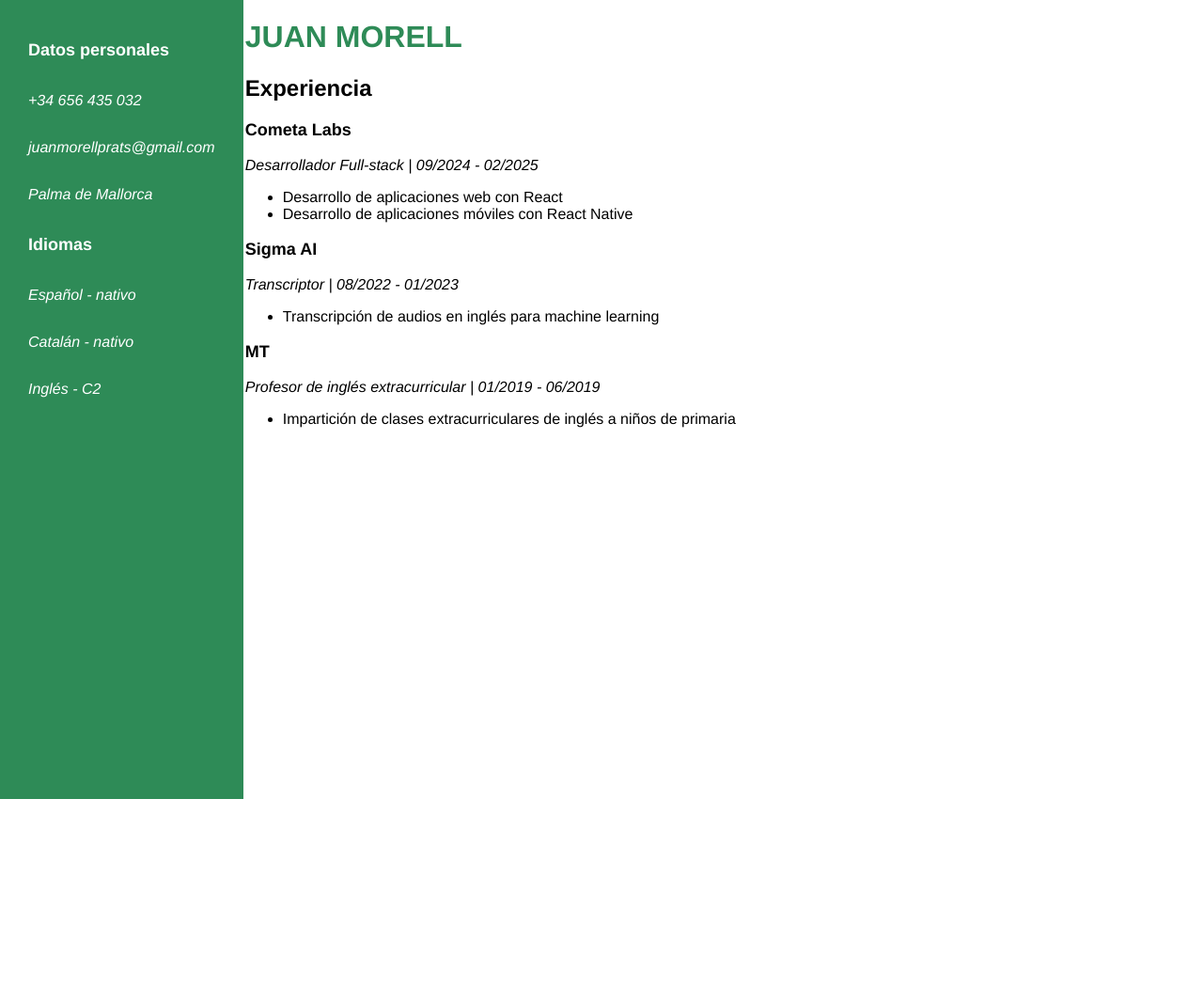
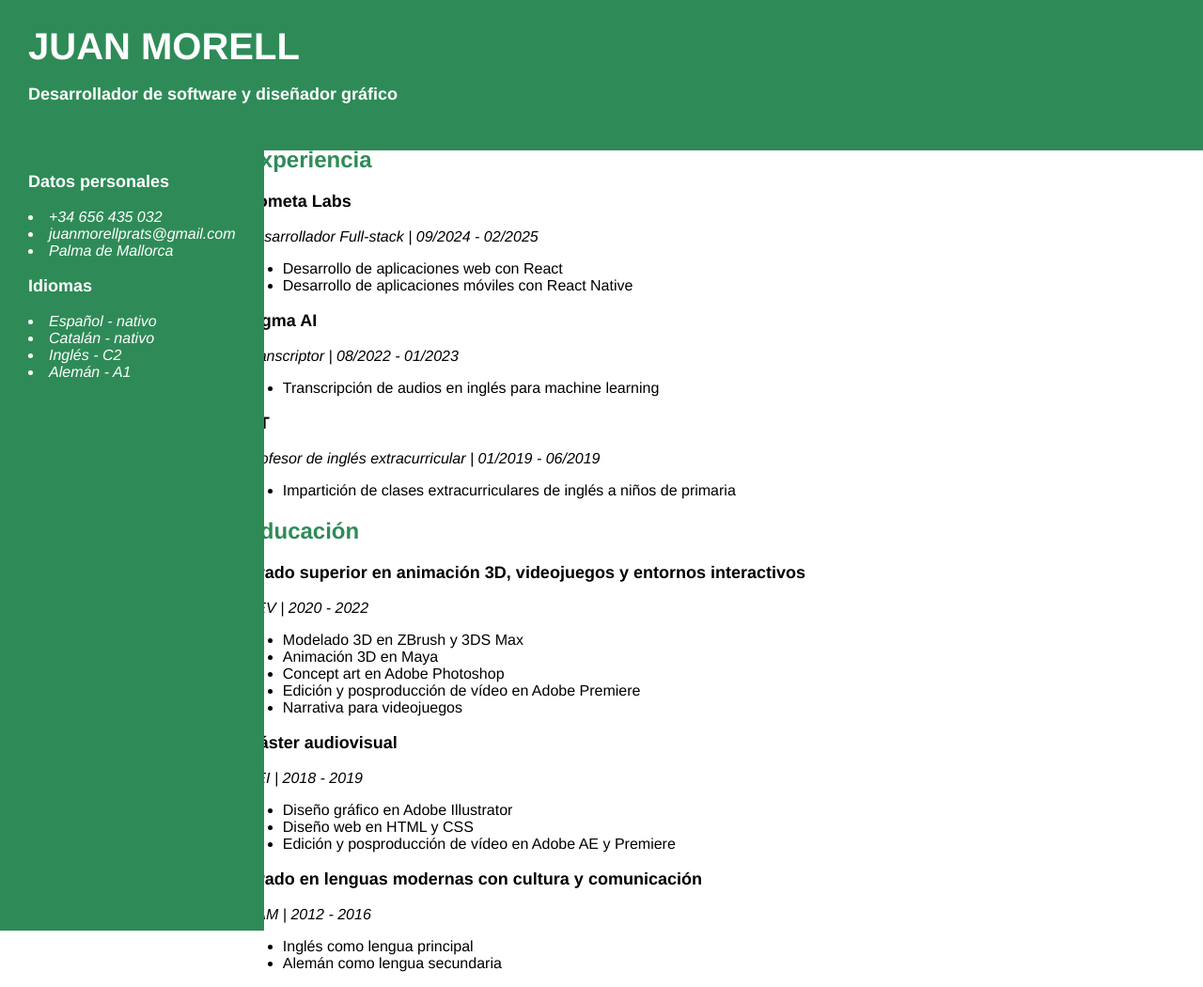
Before and after one commit to JuanMorell/Apuntes, a plain HTML site: page index.html in a window 1280 px wide. Shown: the whole page at 94% size. Before the commit the page ends 800 px from the top, so only its background shows below. Drawn offline with Linux system fonts and the light colour scheme.

Commit message:
CV en progreso

```diff
--- a/Resources/css/index.css
+++ b/Resources/css/index.css
@@ -4,9 +4,12 @@
 
 
   h1 {
+    color: white;
+  }
+
+  h2 {
     color: SeaGreen;
   }
-
 
   p {
     font-size: 18px;
@@ -28,14 +31,29 @@
   }
 
   .sidebar {
+    margin-top: 20px;
     color: white;
     position: fixed;
-    top: 0;
+    top: 15%;
     left: 0;
     height: 100%;
     display: flex;
-    overflow-x: hidden;
     flex-direction: column;
     background: SeaGreen;
     padding: 25px 30px;
   }
+
+  .header {
+    width: 100%;
+    height: 20%;
+    color: white;
+    top: 0;
+    left: 0;
+    font-size: 20px;
+    font-weight: bold;
+    display: flex;
+    margin-bottom: 20px;
+    position: fixed;
+    background: seagreen;
+    padding: 0px 30px;
+  }
--- a/index.html
+++ b/index.html
@@ -5,18 +5,22 @@
         <title>APUNTES</title>
     </head>
     <body>
+        <div class="header">
+            <h1>JUAN MORELL <p>Desarrollador de software y diseñador gráfico</p></h1>
+        </div>
+        <div>
             <div class="sidebar">
                 <p>Datos personales</p>
-            <p class="italic">+34 656 435 032</p>
-            <p class="italic">juanmorellprats@gmail.com</p>
-            <p class="italic">Palma de Mallorca</p>
+                <li class="italic">+34 656 435 032</li>
+                <li class="italic">juanmorellprats@gmail.com</li>
+                <li class="italic">Palma de Mallorca</li>
                 <p>Idiomas</p>
-            <p class="italic">Español - nativo</p>
-            <p class="italic">Catalán - nativo</p>
-            <p class="italic">Inglés - C2</p>
+                <li class="italic">Español - nativo</li>
+                <li class="italic">Catalán - nativo</li>
+                <li class="italic">Inglés - C2</li>
+                <li class="italic">Alemán - A1</li>
             </div>
-        <div style="margin-left:20%">
-            <h1>JUAN MORELL</h1>
+            <div style="margin-left:20%; margin-top:10%; padding-top: 10px;">
                 <h2>Experiencia</h2>
                 <p>Cometa Labs</p>
                 <p class="italic">Desarrollador Full-stack |  09/2024 - 02/2025</p>
@@ -34,6 +38,31 @@
                 <ul>
                     <li>Impartición de clases extracurriculares de inglés a niños de primaria</li>
                 </ul>
+
+                <h2>Educación</h2>
+                <p>Grado superior en animación 3D, videojuegos y entornos interactivos</p>
+                <p class="italic">CEV |  2020 - 2022</p>
+                <ul>
+                    <li>Modelado 3D en ZBrush y 3DS Max</li>
+                    <li>Animación 3D en Maya</li>
+                    <li>Concept art en Adobe Photoshop</li>
+                    <li>Edición y posproducción de vídeo en Adobe Premiere</li>
+                    <li>Narrativa para videojuegos</li>
+                </ul>
+                <p>Máster audiovisual</p>
+                <p class="italic">CEI |  2018 - 2019</p>
+                <ul>
+                    <li>Diseño gráfico en Adobe Illustrator</li>
+                    <li>Diseño web en HTML y CSS</li>
+                    <li>Edición y posproducción de vídeo en Adobe AE y Premiere</li>
+                </ul>
+                <p>Grado en lenguas modernas con cultura y comunicación</p>
+                <p class="italic">UAM |  2012 - 2016</p>
+                <ul>
+                    <li>Inglés como lengua principal</li>
+                    <li>Alemán como lengua secundaria</li>
+                </ul>
+            </div>
         </div>
     </body>
 </html>
```
Lines whose indentation alone changed are shown as unchanged.
